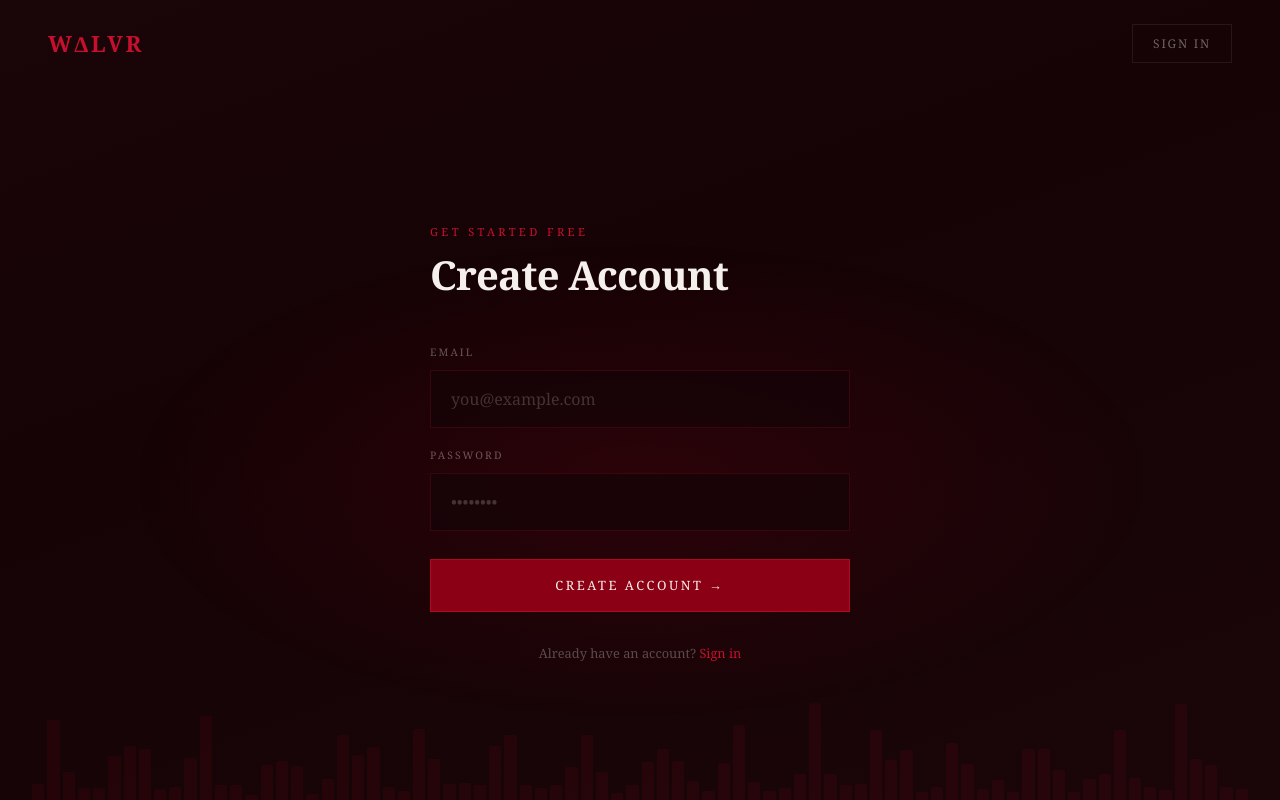
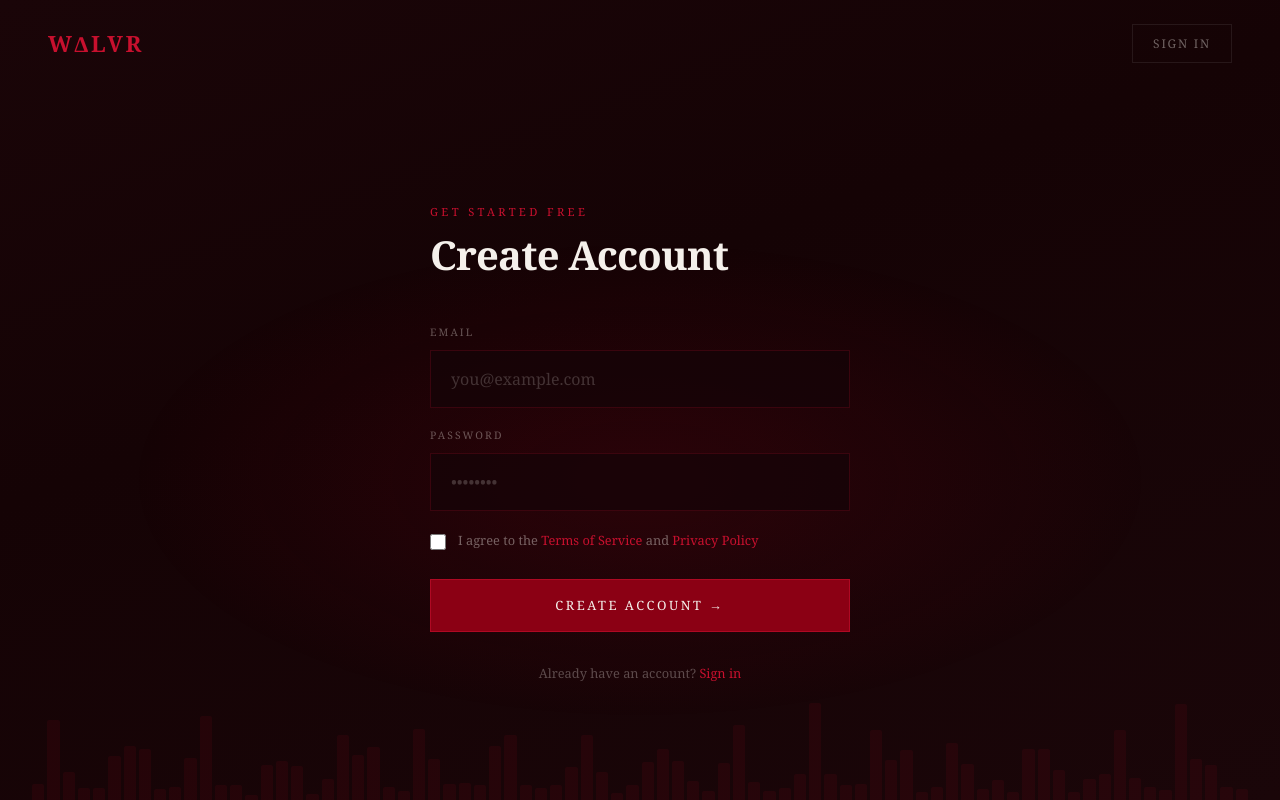
Before and after one commit to muditmatharu74-beep/Walvr-v-2, a Next.js app: page /signup in a window 1280 px wide. Built offline with nearby package versions, Linux system fonts and the light colour scheme.

Commit message:
Update page.tsx

```diff
--- a/src/app/(auth)/signup/page.tsx
+++ b/src/app/(auth)/signup/page.tsx
@@ -11,6 +11,7 @@ export default function SignupPage() {
   const [password, setPassword] = useState("");
   const [error, setError] = useState("");
   const [loading, setLoading] = useState(false);
+  const [agreed, setAgreed] = useState(false);
 
   async function handleSignup(e: React.FormEvent) {
     e.preventDefault();
@@ -106,9 +107,24 @@ export default function SignupPage() {
               <p style={{ color: "#c8102e", fontSize: "0.8rem", letterSpacing: "0.05em" }}>{error}</p>
             )}
 
+            <div style={{ display: "flex", alignItems: "flex-start", gap: "0.75rem" }}>
+              <input
+                type="checkbox"
+                id="agree"
+                checked={agreed}
+                onChange={(e) => setAgreed(e.target.checked)}
+                style={{ marginTop: "3px", accentColor: "#c8102e", cursor: "pointer", width: "16px", height: "16px", flexShrink: 0 }}
+              />
+              <label htmlFor="agree" style={{ fontSize: "0.8rem", color: "rgba(245,240,235,0.4)", lineHeight: "1.5", cursor: "pointer" }}>
+                I agree to the{" "}
+                <a href="/terms" target="_blank" style={{ color: "#c8102e", textDecoration: "none" }}>Terms of Service</a>
+                {" "}and{" "}
+                <a href="/privacy" target="_blank" style={{ color: "#c8102e", textDecoration: "none" }}>Privacy Policy</a>
+              </label>
+            </div>
             <button
               type="submit"
-              disabled={loading}
+              disabled={loading || !agreed}
               style={{ padding: "1rem", background: "#8b0014", color: "#f5f0eb", border: "1px solid rgba(200,16,46,0.6)", fontSize: "0.8rem", letterSpacing: "0.2em", textTransform: "uppercase", cursor: loading ? "not-allowed" : "pointer", opacity: loading ? 0.6 : 1, fontFamily: "'Georgia', serif", marginTop: "0.5rem" }}
             >
               {loading ? "Creating Account..." : "Create Account →"}
```
